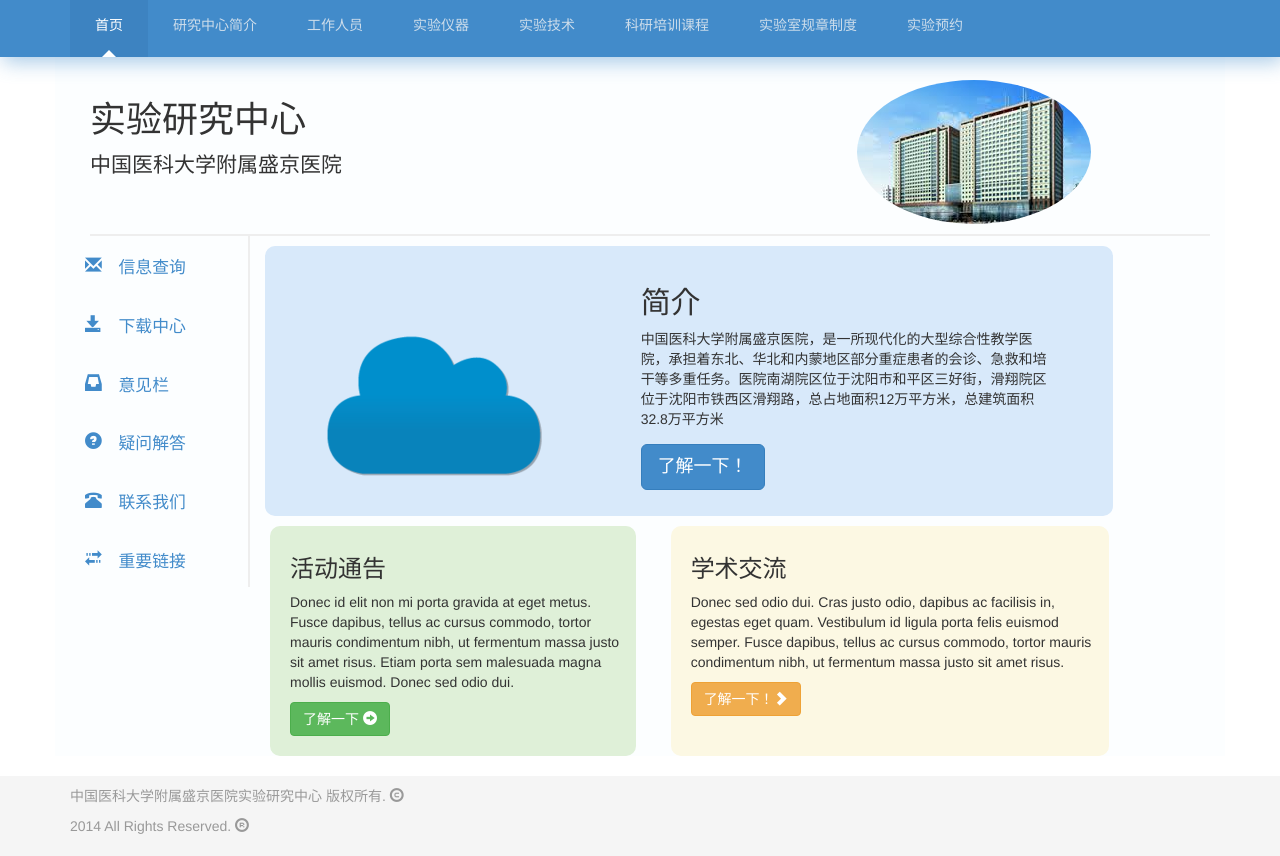
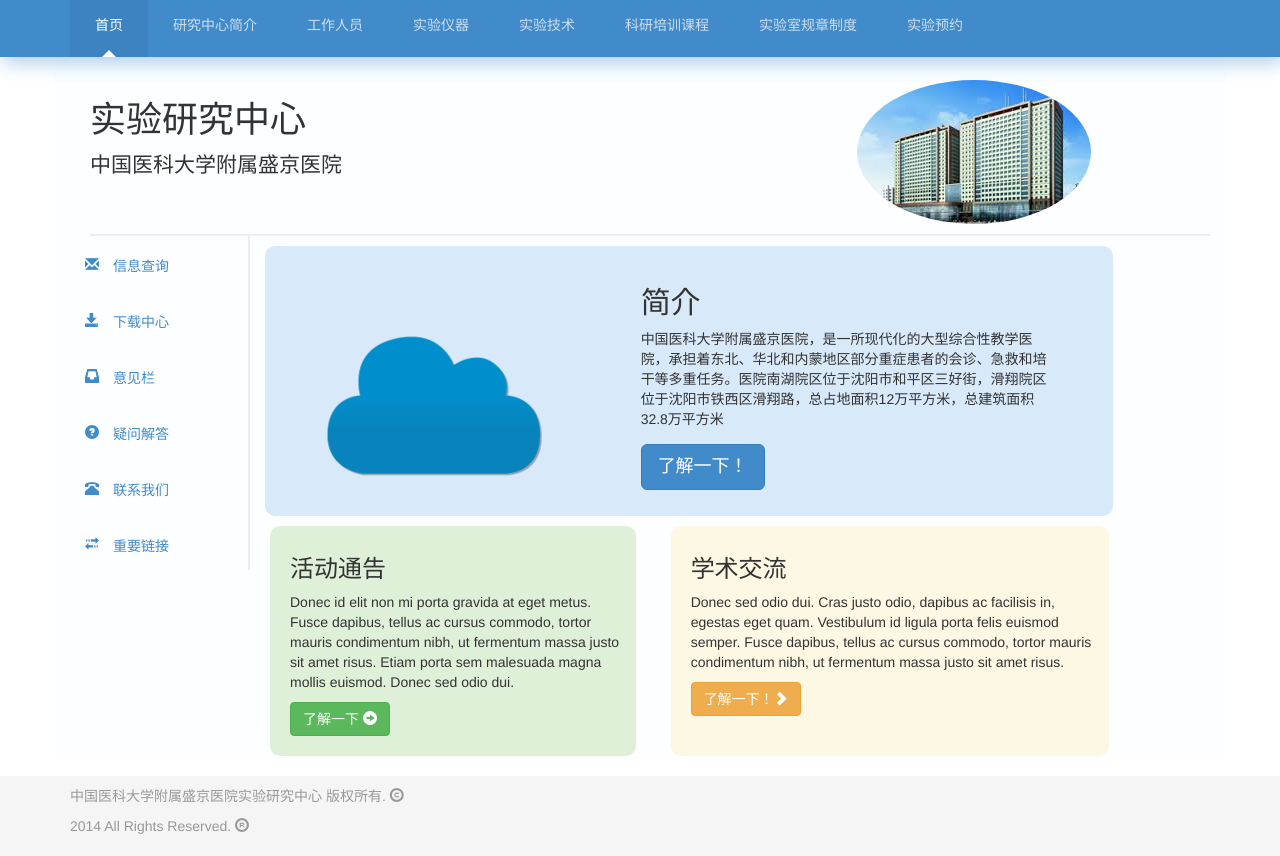
Before and after one commit to yuxiaotan/sjwebsite, a PHP site: page /index.php in a window 1280 px wide. Run offline with PHP 8.4, Linux system fonts and the light colour scheme.

Commit message:
Size reduction again

```diff
--- a/css/styles.css
+++ b/css/styles.css
@@ -102,7 +102,7 @@ box-shadow: 3px 5px 20px 0px  rgba(66,139,202, 0.46);
 .sidemenu{
 
     border-right:2px solid #eee;
-    font-size:1.2em;
+    font-size:1.0em;
 }
 
 .mainbody{
```
